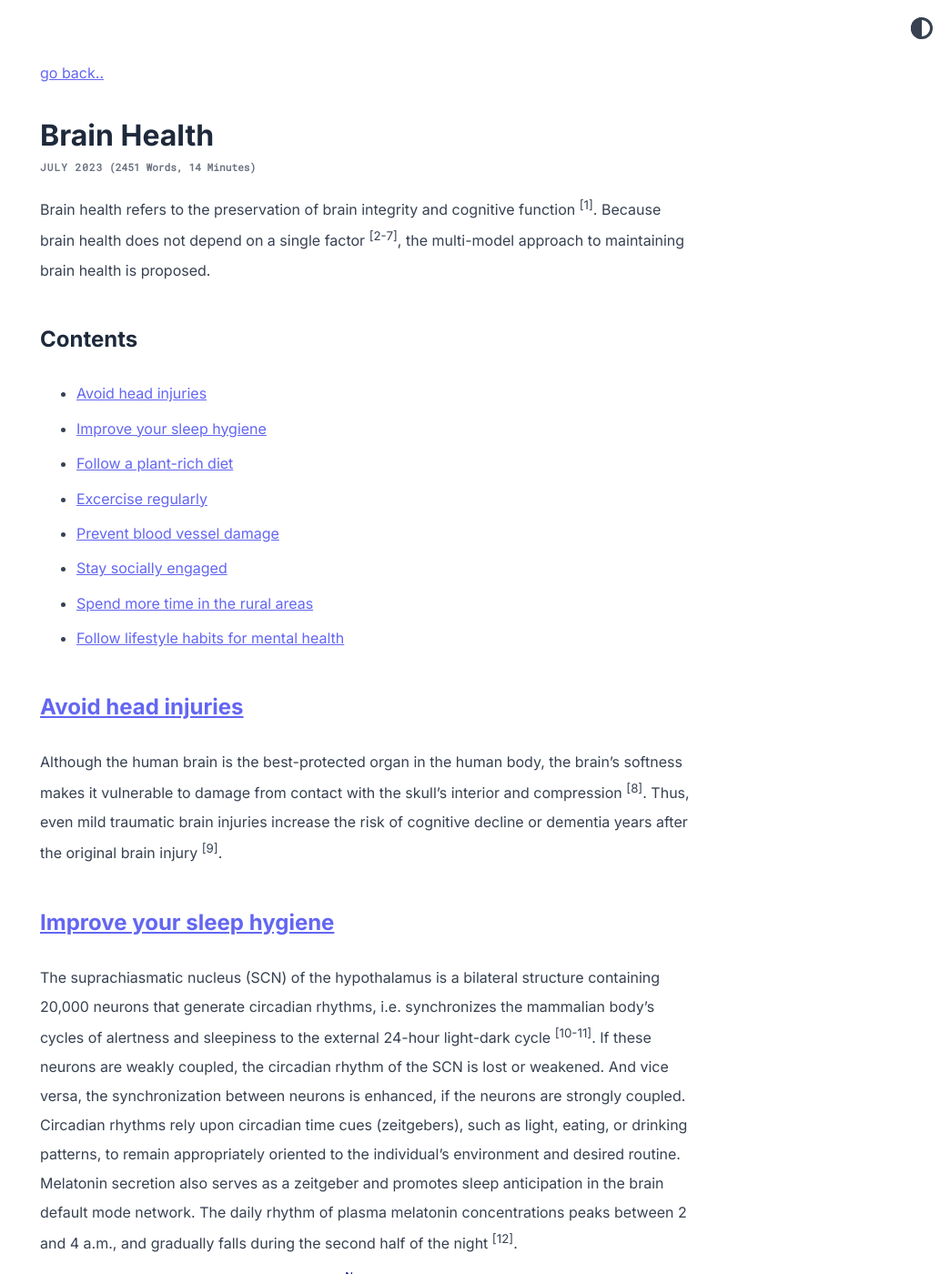
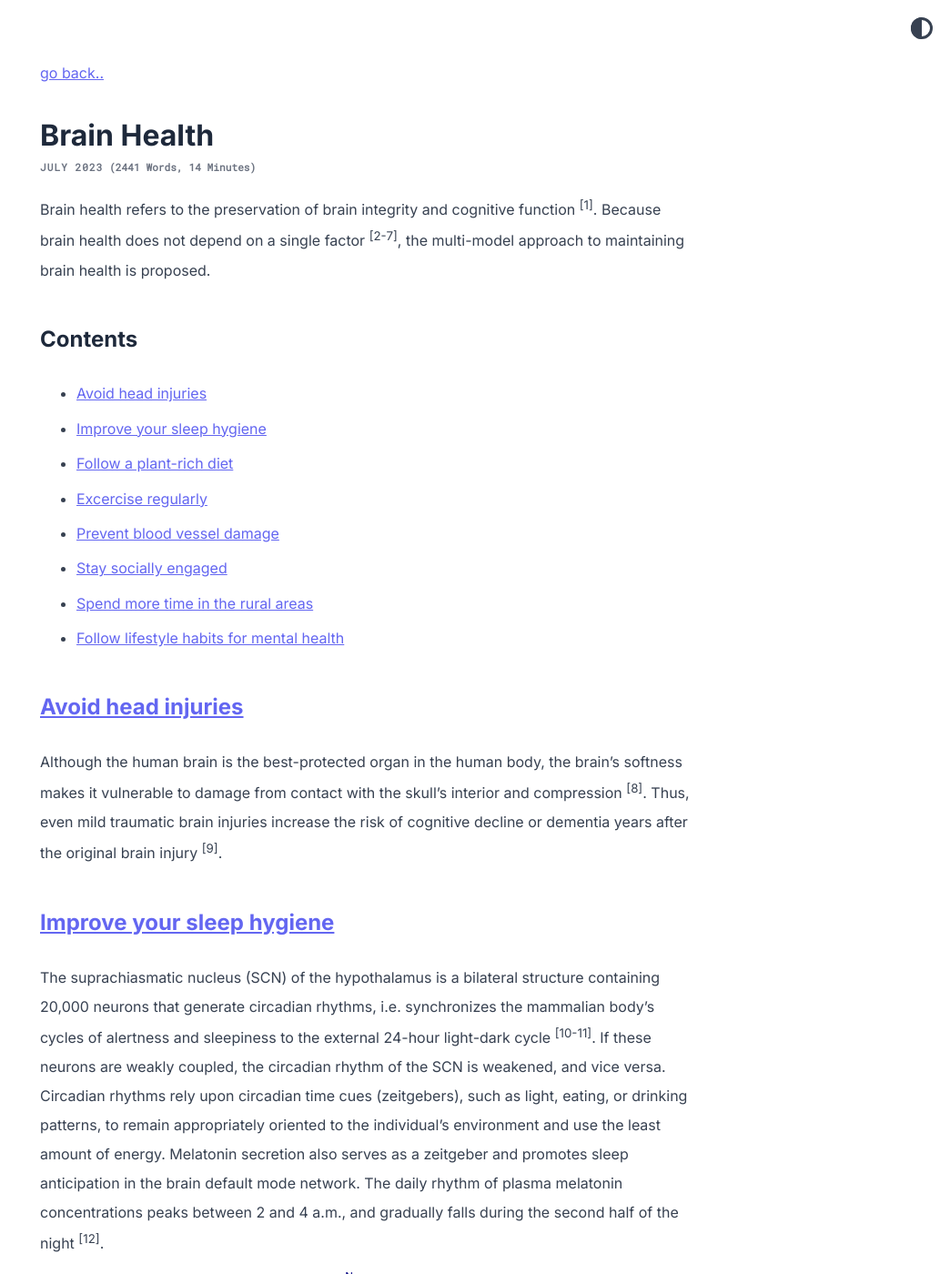
Before and after one commit to abhinavs/moonwalk, a Jekyll site: the page built from _posts/2023-07-19-brain-health.md, in a window 1280 px wide and 1400 px high. Shown: the whole window at 91% size, without its empty margins (236-1280 px from the left). Built offline with Jekyll 4.4.1, drawn with Linux system fonts in a browser that asks for light colours.

Commit message:
Update 2023-07-19-brain-health.md

```diff
--- a/_posts/2023-07-19-brain-health.md
+++ b/_posts/2023-07-19-brain-health.md
@@ -21,7 +21,8 @@ Although the human brain is the best-protected organ in the human body, the brai
 
 ## [Improve your sleep hygiene](#improve-your-sleep-hygiene)
 
-The suprachiasmatic nucleus (SCN) of the hypothalamus is a bilateral structure containing 20,000 neurons that generate circadian rhythms, i.e. synchronizes the mammalian body's cycles of alertness and sleepiness to the external 24-hour light-dark cycle <sup>[10-11]</sup>. If these neurons are weakly coupled, the circadian rhythm of the SCN is lost or weakened. And vice versa, the synchronization between neurons is enhanced, if the neurons are strongly coupled. Circadian rhythms rely upon circadian time cues (zeitgebers), such as light, eating, or drinking patterns, to remain appropriately oriented to the individual's environment and desired routine. Melatonin secretion also serves as a zeitgeber and promotes sleep anticipation in the brain default mode network. The daily rhythm of plasma melatonin concentrations peaks between 2 and 4 a.m., and gradually falls during the second half of the night <sup>[12]</sup>.
+The suprachiasmatic nucleus (SCN) of the hypothalamus is a bilateral structure containing 20,000 neurons that generate circadian rhythms, i.e. synchronizes the mammalian body's cycles of alertness and sleepiness to the external 24-hour light-dark cycle <sup>[10-11]</sup>. If these neurons are weakly coupled, the circadian rhythm of the SCN is weakened, and vice versa. Circadian rhythms rely upon circadian time cues (zeitgebers), such as light, eating, or drinking patterns, to remain appropriately oriented to the individual's environment and use the least amount of energy. Melatonin secretion also serves as a zeitgeber and promotes sleep anticipation in the brain default mode network. The daily rhythm of plasma melatonin concentrations peaks between 2 and 4 a.m., and gradually falls during the second half of the night <sup>[12]</sup>.
+
 
 <img src="/images/biological-clock.png" alt="alternatetext" style="width:100%">
 
```
